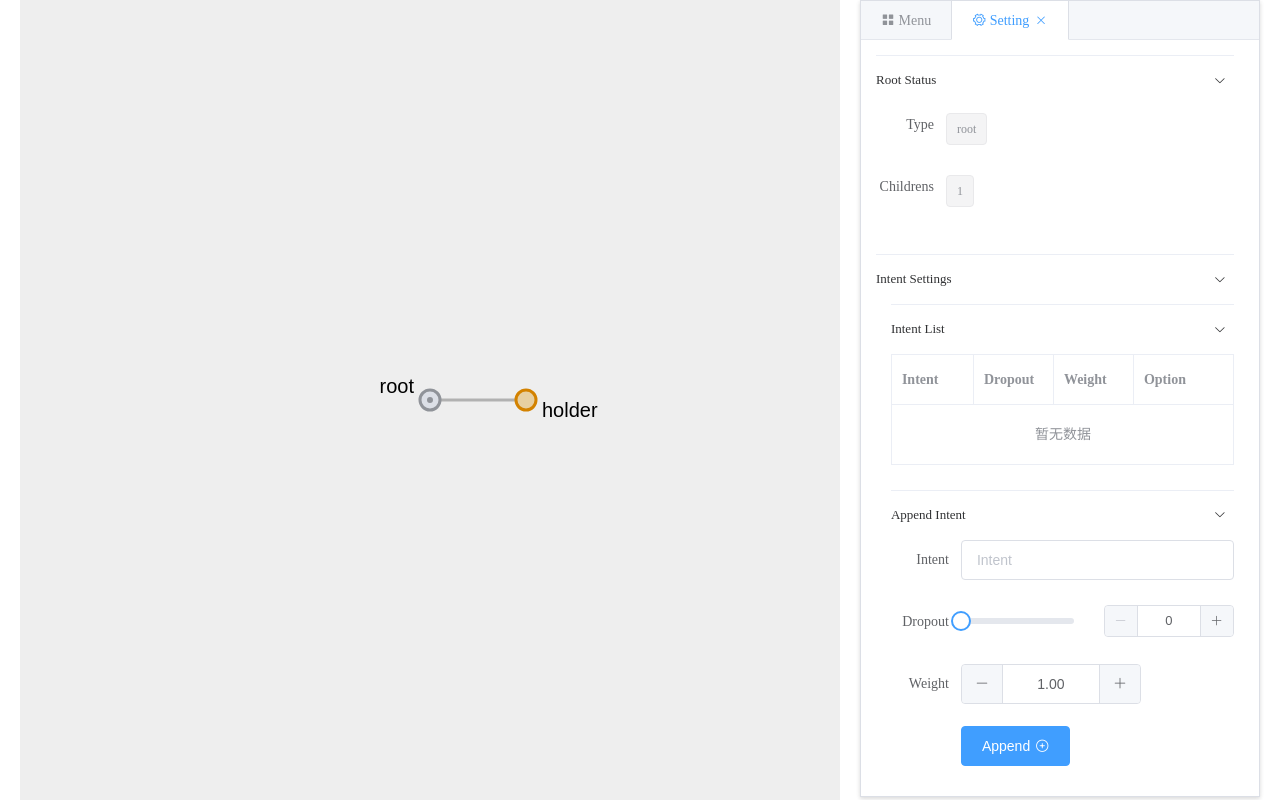
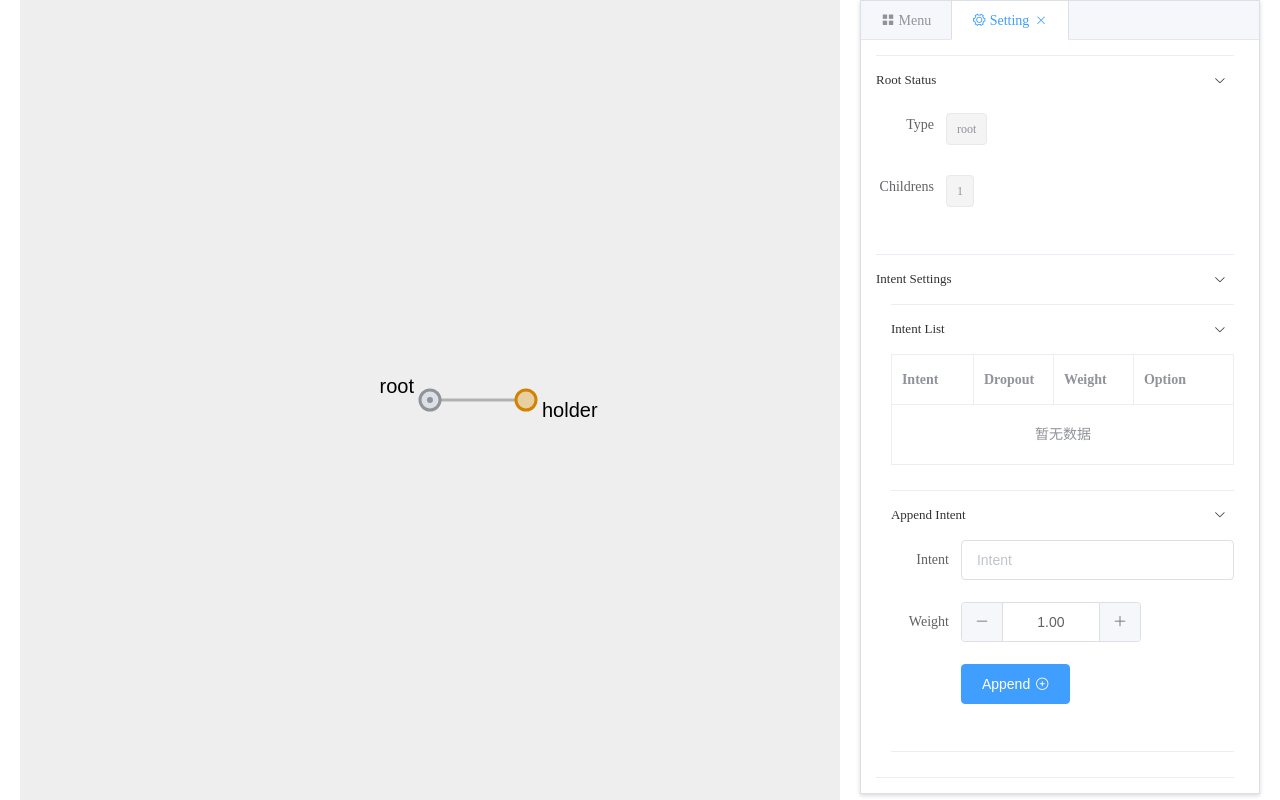
Before and after one commit to wzyjerry/interactive-syntax-tree, a Vue app: page /#/ in a window 1280 px wide. Built offline with nearby package versions, Linux system fonts and the light colour scheme.

Commit message:
兴趣节点删除剪枝概率

```diff
--- a/src/components/control-panel/setting/control-setting-intent.vue
+++ b/src/components/control-panel/setting/control-setting-intent.vue
@@ -20,15 +20,6 @@
           v-model="selectedNode.data.intent"
           placeholder="Intent"
           clearable/>
-      </el-form-item>
-      <!-- 剪枝概率 -->
-      <el-form-item label="Dropout">
-        <el-slider
-          v-model="selectedNode.data.dropout"
-          :min="0"
-          :max="1"
-          :step="0.01"
-          show-input/>
       </el-form-item>
       <!-- 权重 -->
       <el-form-item label="Weight">
--- a/src/components/control-panel/setting/control-setting-root.vue
+++ b/src/components/control-panel/setting/control-setting-root.vue
@@ -73,15 +73,6 @@
                     v-model="intent.intent"
                     placeholder="Intent"/>
                 </el-form-item>
-                <!-- 剪枝概率 -->
-                <el-form-item label="Dropout">
-                  <el-slider
-                    v-model="intent.dropout"
-                    :min="0"
-                    :max="1"
-                    :step="0.01"
-                    show-input/>
-                </el-form-item>
                 <!-- 权重 -->
                 <el-form-item label="Weight">
                   <el-input-number
```
Also changed, not shown: 6 other files (tests, documents, lock files or other folders).
